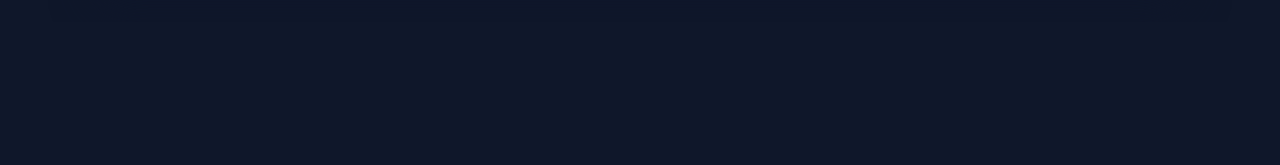
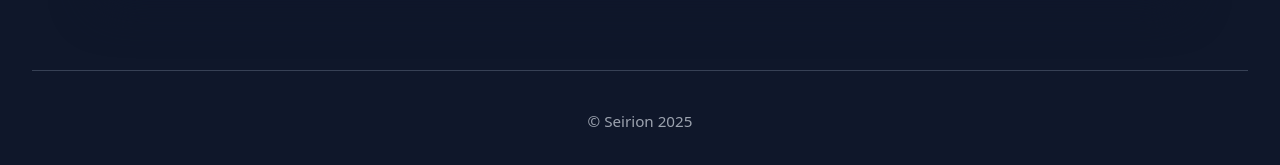
Before and after one commit to Ceciluh/Seirion_website, a React (Vite) app: page /About in a window 1280 px wide. Shown: the part 1871-2036 px from the top of the page. Before the commit the page ends 1893 px from the top, so only its background shows below. Built offline with nearby package versions, Linux system fonts and the light colour scheme.

Commit message:
Pie de pagina

```diff
--- /dev/null
+++ b/src/components/Footer.jsx
@@ -0,0 +1,12 @@
+import styles from '../styles/Footer.module.css';
+
+export default function Footer() {
+  return (
+    <>
+      <div className={styles.separator}></div>
+      <footer className={styles.footer}>
+        <p>© Seirion 2025</p>
+      </footer>
+    </>
+  );
+}
--- a/src/pages/About.jsx
+++ b/src/pages/About.jsx
@@ -1,7 +1,6 @@
 import '../styles/About.css';
 import StarSeparator from '../components/StarSeparator';
-
-
+import Footer from '../components/Footer';
 
 export default function About() {
   return (
@@ -29,9 +28,7 @@ export default function About() {
         </div>
         <div className="about-decorative-bg"></div>
       </div>
-
       <StarSeparator />
-
 
       <div className="story-section">
         <div className="story-container">
@@ -60,7 +57,6 @@ export default function About() {
               </div>
             </div>
           </div>
-
           <StarSeparator />
           <div className="gratitude-section">
             <div className="gratitude-box">
@@ -75,6 +71,8 @@ export default function About() {
           </div>
         </div>
       </div>
+
+      <Footer />
     </div>
   );
 }
--- a/src/pages/Home.jsx
+++ b/src/pages/Home.jsx
@@ -1,6 +1,7 @@
 import MenuButton from '../components/HButton';
 import FeatureCard from '../components/FeatureCard';
 import StarSeparator from '../components/StarSeparator';
+import Footer from '../components/Footer';
 import '../styles/Home.css';
 
 function Home() {
@@ -24,7 +25,6 @@ function Home() {
           </div>
         </div>
       </section>
-
       <section className="features-section">
         <div className="features-container">
 
@@ -45,9 +45,7 @@ function Home() {
             />
         </div>
       </section>
-
       <StarSeparator />
-
       <section className="cta-section">
         <div className="cta-container">
           <h2 className="cta-title">¿Tienes casos que reportar?</h2>
@@ -57,10 +55,7 @@ function Home() {
         </div>
       </section>
 
-      {/* Footer */}
-      <footer className="footer">
-        <p>© Seirion 2025</p>
-      </footer>
+      <Footer />
     </div>
   );
 }
--- /dev/null
+++ b/src/styles/Footer.module.css
@@ -0,0 +1,18 @@
+.separator {
+  width: 100%;
+  height: 1px;
+  background: rgba(148, 163, 184, 0.3);
+  margin: 80px 0 0 0;
+}
+
+.footer {
+  padding: 40px 20px;
+  text-align: center;
+  background: #0f172a;
+}
+
+.footer p {
+  margin: 0;
+  color: #9ca3af;
+  font-size: 0.95rem;
+}
```
